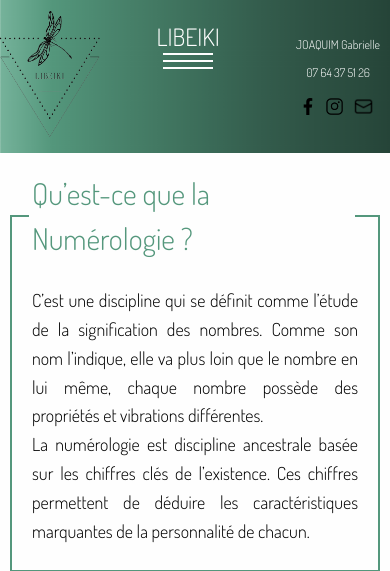
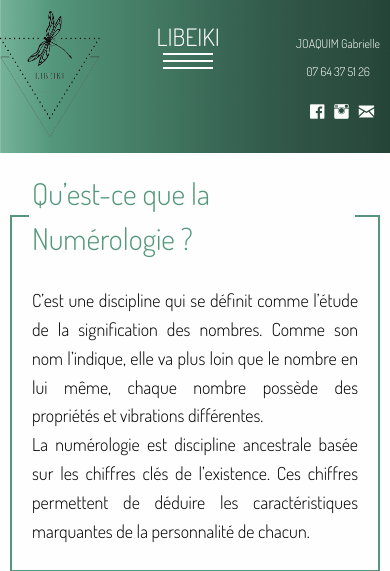
Before and after one commit to ced091/ced091, a Django app: page /libeiki/numerologie/ in a window 390 px wide. Shown: the top 571 px of the page. Run offline with Django 4.2, Linux system fonts and the light colour scheme; some libraries are stand-ins or nearby versions.

Commit message:
change icon socials web

```diff
--- a/libeiki/templates/libeiki/menu.html
+++ b/libeiki/templates/libeiki/menu.html
@@ -148,6 +148,11 @@
       z-index: 2;
     }
 
+    .social {
+      font-size: 40px;
+      margin: 10px;
+    }
+
   @media only screen and (max-width: 1260px) {
 
     .social-text {
@@ -241,11 +246,12 @@
     .social {
       height: 2vh;
       width: auto;
+
     }
 
-    #enveloppe {
-      height: 2.5vh;
-      width: auto;
+    .social {
+      font-size: 20px;
+      margin: 5px;
     }
 
     #titre-principal {
@@ -361,15 +367,13 @@
       <div class="social-text">JOAQUIM Gabrielle</div>
       <div class="social-text">07 64 37 51 26</div>
       <div class="social-icons">
-        <a href="https://www.facebook.com/Libeiki" target="_blank">
-          <img class=social src="{% static '/photos/facebook.png' %}" alt="Facebook" width="30">
+        <a class="social" href="https://www.facebook.com/Libeiki" target="_blank">
+          <i class="fi-social-facebook"></i>
         </a>
-        <a href="https://www.instagram.com/libeiki/" target="_blank">
-          <img class=social src="{% static '/photos/instagram.png' %}" alt="Instagram" width="30">
+        <a class="social" href="https://www.instagram.com/libeiki/" target="_blank">
+          <i class="fi-social-instagram"></i>
         </a>
-        <a href="mailto:libellule_1982@hotmail.com" target="_blank">
-          <img id="enveloppe" class=social src="{% static '/photos/email.png' %}" alt="Mail To" width="40">
-        </a>
+        <a class="social" href="mailto:libellule_1982@hotmail.com" target="_blank"><i class="fi-mail"></i> </a>
       </div>
     </div>
   </nav>
--- a/libeiki/templates/libeiki/numerologie.html
+++ b/libeiki/templates/libeiki/numerologie.html
@@ -26,15 +26,7 @@
     font-family: "Dosis", sans-serif;
     }
 
-    .fieldset {
-                border-color: #54977C;
-                border-width: 2px;
-                }
 
-            legend {
-                font-size: 30px;
-                color:#54977C
-            }
 </style>
 
 <body>
```
Also changed, not shown: ced091/static/photos/email.png, ced091/static/photos/facebook.png, ced091/static/photos/instagram.png.
